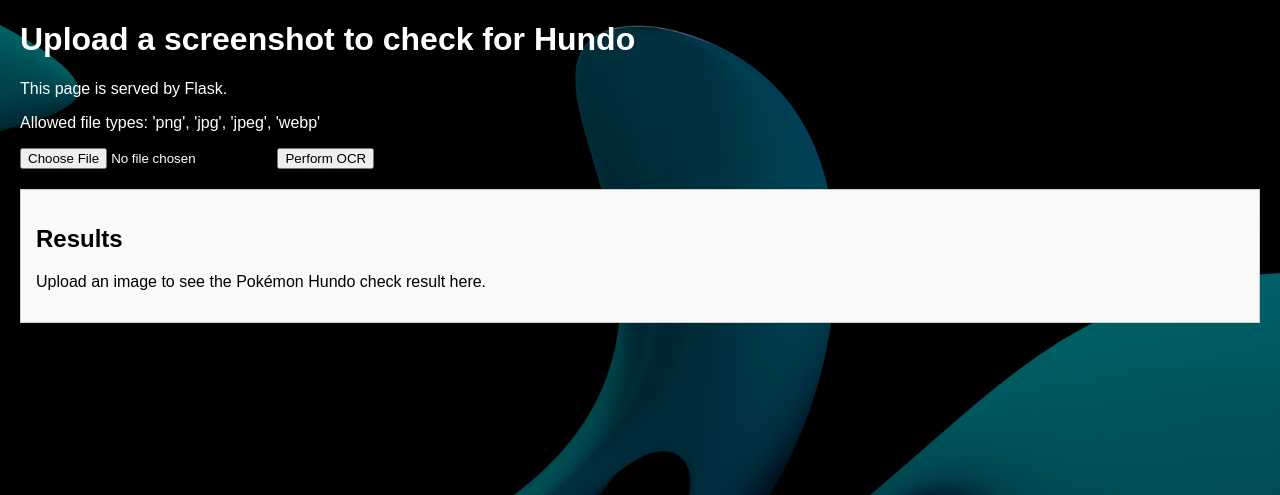
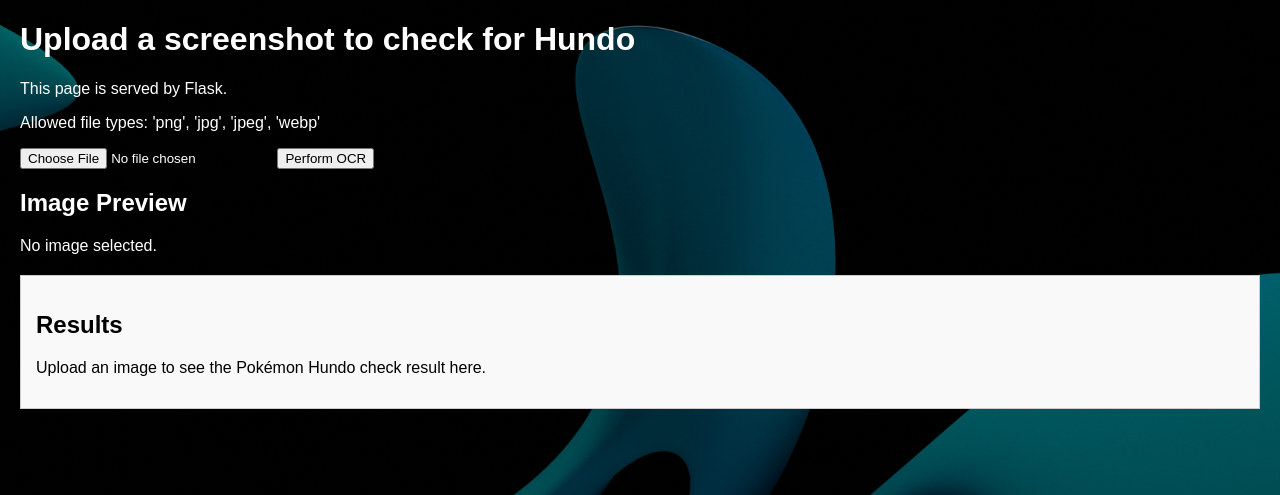
Before and after one commit to PhuLNguyen/PokemonHundoVision, a Flask app: page / in a window 1280 px wide. Shown: the top 495 px of the page. Run offline with Flask 3, Linux system fonts and the light colour scheme.

Commit message:
display uploaded image on the page

```diff
--- a/templates/index.html
+++ b/templates/index.html
@@ -11,9 +11,15 @@
     <p>Allowed file types: 'png', 'jpg', 'jpeg', 'webp'</p>
 
     <form id="upload-form" action="/upload" method="post" enctype="multipart/form-data">
-        <input type="file" name="image" accept="image/*" required>
+        <input type="file" name="image" id="image-input" accept="image/*" required>
         <button type="submit" id="submit-button">Perform OCR</button>
     </form>
+
+    <div id="image-preview-container">
+        <h2>Image Preview</h2>
+        <img id="uploaded-image" src="#" alt="Image preview will appear here" style="max-width: 100%; height: auto; display: none; border: 1px solid #ccc; padding: 5px;">
+        <p id="preview-text">No image selected.</p>
+    </div>
 
     <div id="result-container">
         <h2>Results</h2>
@@ -25,6 +31,34 @@
         const form = document.getElementById('upload-form');
         const resultContainer = document.getElementById('result-container');
         const submitButton = document.getElementById('submit-button');
+
+        // Get elements for image preview
+        const imageInput = document.getElementById('image-input');
+        const uploadedImage = document.getElementById('uploaded-image');
+        const previewText = document.getElementById('preview-text');
+
+        // Event listener to display the selected file as an image preview
+        imageInput.addEventListener('change', function() {
+            // Check if any file was selected
+            if (this.files && this.files[0]) {
+                const reader = new FileReader(); // API to read file content
+
+                reader.onload = function(e) {
+                    // Set the image source to the data URL of the uploaded file
+                    uploadedImage.src = e.target.result;
+                    uploadedImage.style.display = 'block'; // Show the image element
+                    previewText.style.display = 'none';    // Hide the 'No image selected' text
+                };
+
+                // Read the image file as a Data URL (base64 encoded string)
+                reader.readAsDataURL(this.files[0]);
+            } else {
+                // If no file is selected (e.g., user cancels selection)
+                uploadedImage.src = '#';
+                uploadedImage.style.display = 'none';
+                previewText.style.display = 'block';
+            }
+        });
 
         // Add an event listener for the form submission
         form.addEventListener('submit', async function(event) {
@@ -94,6 +128,7 @@
                 submitButton.disabled = false;
                 submitButton.textContent = 'Perform OCR';
                 // Reset the file input so the user can immediately select a new file
+                // Note: The file preview will automatically clear thanks to the 'change' listener logic
                 form.reset();
             }
         });
```
